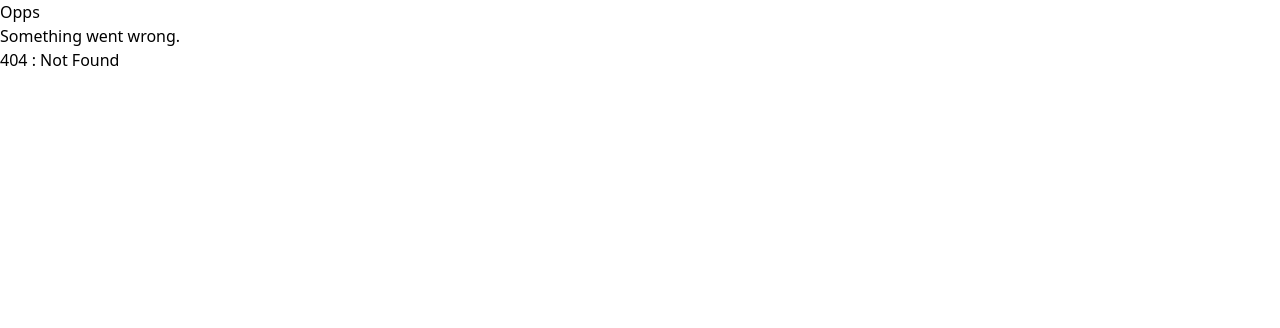
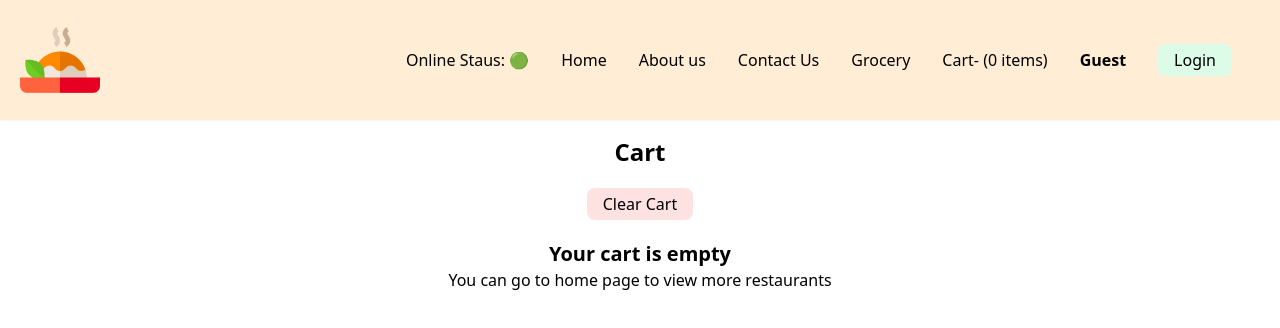
Before and after one commit to rithvikgit/React, a React (Vite) app: page /cart in a window 1280 px wide. Before the commit this address had no page. Shown: the top 328 px of the page. Built offline with nearby package versions, Linux system fonts and the light colour scheme.

Commit message:
Using Redux and its Features in our application.

```diff
--- a/package.json
+++ b/package.json
@@ -28,8 +28,10 @@
     "tailwindcss": "^3.4.4"
   },
   "dependencies": {
+    "@reduxjs/toolkit": "^2.2.6",
     "react": "^18.3.1",
     "react-dom": "^18.3.1",
+    "react-redux": "^9.1.2",
     "react-router-dom": "^6.24.1"
   },
   "browserlists": {}
--- a/src/App.js
+++ b/src/App.js
@@ -8,8 +8,11 @@ import Contact from "./components/Contact";
 import Error from "./components/Error";
 // import Grocery from "./components/Grocery";
 import RestaurantMenu from "./components/RestaurantMenu";
+import Cart from "./components/Cart";
 import { createBrowserRouter, RouterProvider, Outlet } from "react-router-dom";
 import UserContext from "./utils/UserContext";
+import { Provider } from "react-redux";
+import appStore from "./utils/appStore";
 
 //Chunking
 //Code Splitting
@@ -26,19 +29,21 @@ const AppLayout = () => {
 
     useEffect(() => {
         const data = {
-            name: "rithvik",
+            name: "Guest",
         }
         setUserName(data.name);
     }, [])
 
     return (
-        <UserContext.Provider value={{loggedInUser: userName , setUserName}}>
+        <Provider store={appStore}>
+            <UserContext.Provider value={{ loggedInUser: userName, setUserName }}>
                 <div className="app">
                     <Header />
                     <Outlet />
                     {/* <Footer/> */}
                 </div>
             </UserContext.Provider>
+        </Provider>
     )
 };
 
@@ -66,6 +71,10 @@ const appRouter = createBrowserRouter([
             {
                 path: "restaurants/:resId",
                 element: <RestaurantMenu />
+            },
+            {
+                path: "/cart",
+                element:<Cart/>
             }
         ],
         errorElement: <Error />,
--- a/src/components/Body.js
+++ b/src/components/Body.js
@@ -56,7 +56,7 @@ const Body = () => {
             <div className="filter flex">
                 <div className="search m-4 p-4">
 
-                    <input type="text" className="border border-solid border-black"
+                    <input type="text" className="border border-solidpx-4  bg-gray-50 rounded-lg"
                         value={searchText}
                         onChange={(e) => {
                             setSearchText(e.target.value);
--- /dev/null
+++ b/src/components/Cart.js
@@ -0,0 +1,37 @@
+import { useDispatch, useSelector } from "react-redux";
+import ItemList from "./ItemList";
+import { clearCart } from "../utils/cartSlice";
+
+const Cart = () => {
+
+    const cartItems = useSelector((store) => store.cart.items);
+
+    const dispatch = useDispatch();
+
+    const handleClearCart = () => {
+        dispatch(clearCart());
+
+    }
+
+
+    return (
+        <div className="text-center mx-4 p-4">
+            <h1 className="text-2xl font-bold">Cart</h1>
+
+
+
+            <div className="w-6/12 m-auto ">
+                <div>
+                    <button className="px-4 py-1 rounded-lg bg-red-100 m-5 right-0" onClick={handleClearCart}>Clear Cart</button>
+
+                </div>
+                {cartItems.length === 0 && (<h1 className="mx-10 font-bold text-xl">Your cart is empty</h1>)}
+                {cartItems.length === 0 && (<h2>You can go to home page to view more restaurants</h2>)}
+
+                <ItemList items={cartItems} />
+            </div>
+        </div>
+    )
+}
+
+export default Cart;
--- a/src/components/Header.js
+++ b/src/components/Header.js
@@ -2,6 +2,7 @@ import { useState, useEffect, useContext } from "react";
 import { Link } from "react-router-dom";
 import useOnlineStatus from "../utils/useOnlineStatus";
 import UserContext from "../utils/UserContext";
+import { useSelector } from "react-redux";
 let Logo = require('../utils/curry.png')
 
 const Header = () => {
@@ -18,6 +19,11 @@ const Header = () => {
     useEffect(() => {
         // console.log("use Effect Called");
     }, [btnNameReact]);
+
+    //selector is hook inside react-redux libary
+    //subscribing to our store using selector
+    const cartItems = useSelector((store) => store.cart.items);
+    // console.log(cartItems);
 
     return (
         <div className="flex justify-between bg-orange-100 shadow-sm">
@@ -41,7 +47,7 @@ const Header = () => {
                     <li className="px-4 py-1">
                         <Link to="/grocery">Grocery</Link>
                     </li>
-                    <li className="px-4 py-1 ">Cart</li>
+                    <li className="px-4 py-1 "><Link to='/cart'>Cart- ({cartItems.length} items)</Link></li>
                     <li className="px-4 py-1 font-semibold">{loggedInUser}</li>
                     <li className="px-4">
                         <button className="px-4 py-1 rounded-lg bg-green-100"
--- a/src/components/ItemList.js
+++ b/src/components/ItemList.js
@@ -1,6 +1,15 @@
+import { useDispatch } from "react-redux";
 import { ITEM_URL } from "../utils/constants";
+import { addItem } from "../utils/cartSlice";
 
 const ItemList = ({ items }) => {
+
+    const dispatch = useDispatch();
+
+    const handleAddItem = (item) => {
+        //Dispatch a action
+        dispatch(addItem(item));
+    }
 
     return (
         <div>
@@ -18,7 +27,7 @@ const ItemList = ({ items }) => {
                     </div>
                     <div className="w-3/12 h-100 p-2">
                         <div className="absolute">
-                            <button className="p-2 bg-white shadow-lg rounded-lg m-auto">Add +</button>
+                            <button className="p-2 bg-white shadow-lg rounded-lg m-auto" onClick={()=>handleAddItem(item)}>Add +</button>
                         </div>
                         <img className="rounded-lg" src={ITEM_URL + item?.card?.info?.imageId} ></img>
 
--- /dev/null
+++ b/src/utils/appStore.js
@@ -0,0 +1,11 @@
+const { configureStore } = require("@reduxjs/toolkit");
+import cartReducer from "./cartSlice";
+
+
+const appStore = configureStore({
+    reducer: {
+        cart: cartReducer
+    },
+});
+
+export default appStore;
--- /dev/null
+++ b/src/utils/cartSlice.js
@@ -0,0 +1,37 @@
+import { createSlice } from "@reduxjs/toolkit";
+
+const cartSlice = createSlice({
+    name: 'cart',
+    initialState: {
+        items: []
+    },
+    reducers: {
+        addItem: (state, action) => {
+
+            //Vanilla(old) Redux => DON'T MUTATE STATE, returning was mandatory
+            //const newState = [...state];
+            //newState.items.push(action.payload);
+            //return newState
+
+            //Redux Toolkit
+            //We HAVE to mutate the state
+            //It uses immer js
+            state.items.push(action.payload);
+        },
+        removeItem: (state, action) => {
+            //mutating the state
+            state.items.pop();
+        },
+        //original State = {items: ["Pizza"]}
+        clearCart: (state) => {
+            //RTK - either Mutate the existing state or return a new state
+            //state.items.length = 0 // original State = []
+
+            return {items:[]}; // This new object will be replaced iside originalState = {items:[]}
+        },
+    }
+});
+
+export const { addItem, removeItem, clearCart } = cartSlice.actions;
+
+export default cartSlice.reducer;
```
Also changed, not shown: 2 other files (tests, documents, lock files or other folders). Lines whose indentation alone changed are shown as unchanged.
